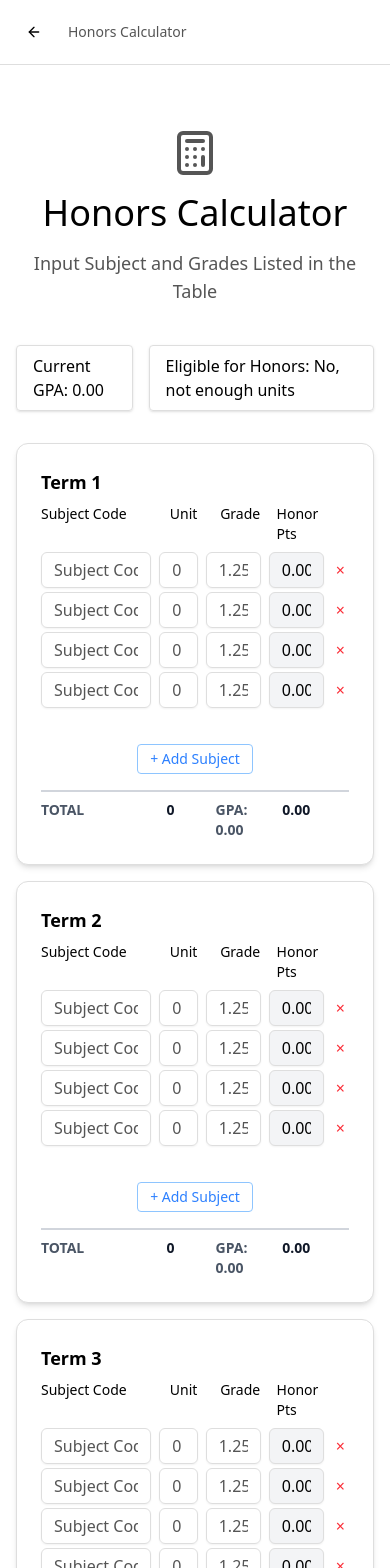
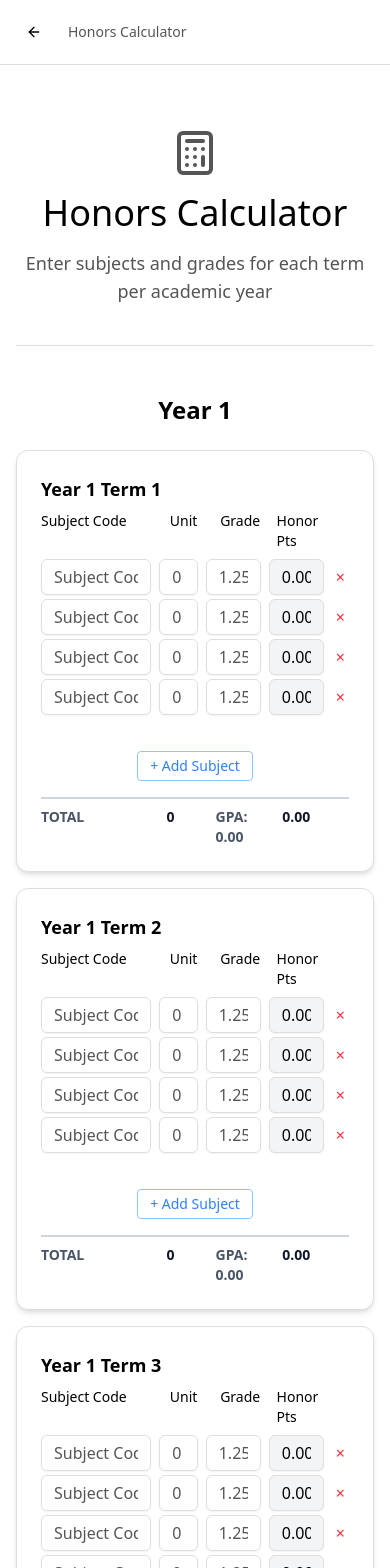
Before and after one commit to jpcsapc/APC-Honors-Checker, a Next.js app: page /honors in a window 390 px wide. Shown: the top 1568 px of the page. Built offline with nearby package versions, Linux system fonts and the light colour scheme.

Commit message:
feat: making honor calculator 4 years

```diff
--- a/src/app/honors/page.tsx
+++ b/src/app/honors/page.tsx
@@ -4,7 +4,6 @@ import { Button } from "@/components/ui/button";
 import { ArrowLeft, Calculator } from "lucide-react";
 import { TermTable } from '../../components/TermTable';
 import Link from "next/link";
-
 
 interface RowData {
   subjectCode: string;
@@ -13,17 +12,24 @@ interface RowData {
   honorPoints: number;
 }
 
+interface YearStats {
+  gpa: number;
+  totalUnits: number;
+  rGrades: number;
+  eligible: string;
+}
+
 export default function HonorsCalcu() {
   const [termsData, setTermsData] = React.useState<Record<string, RowData[]>>({});
-  const [currentGPA, setCurrentGPA] = React.useState("0.00");
-  const [eligibleForHonors, setEligibleForHonors] = React.useState("-");
+  const [yearStats, setYearStats] = React.useState<Record<string, YearStats>>({});
 
   const termsDataRef = React.useRef(termsData);
   termsDataRef.current = termsData;
 
+  // Load persisted data
   React.useEffect(() => {
     try {
-      const savedData = localStorage.getItem("termsData");
+      const savedData = localStorage.getItem("honorsTermsData");
       if (savedData) {
         const parsedData = JSON.parse(savedData);
         if (typeof parsedData === 'object' && !Array.isArray(parsedData) && parsedData !== null) {
@@ -31,12 +37,13 @@ export default function HonorsCalcu() {
         }
       }
     } catch (error) {
-      console.error("Failed to parse termsData from localStorage", error);
+      console.error("Failed to parse honorsTermsData from localStorage", error);
     }
   }, []);
 
+  // Persist on change
   React.useEffect(() => {
-    localStorage.setItem("termsData", JSON.stringify(termsData));
+    localStorage.setItem("honorsTermsData", JSON.stringify(termsData));
   }, [termsData]);
 
   const handleTermChange = React.useCallback((term: string, rows: RowData[]) => {
@@ -46,8 +53,15 @@ export default function HonorsCalcu() {
     }));
   }, []);
 
-  const termLayout = [["Term 1", "Term 2", "Term 3"]];
+  // 4x3 layout for Year 1–4
+  const tableLayout = [
+    ["Year 1 Term 1", "Year 1 Term 2", "Year 1 Term 3"],
+    ["Year 2 Term 1", "Year 2 Term 2", "Year 2 Term 3"],
+    ["Year 3 Term 1", "Year 3 Term 2", "Year 3 Term 3"],
+    ["Year 4 Term 1", "Year 4 Term 2", "Year 4 Term 3"],
+  ];
 
+  // Arrow-key navigation between tables
   const handleEdge = (
     direction: "up" | "down" | "left" | "right",
     fromTerm: string,
@@ -55,8 +69,8 @@ export default function HonorsCalcu() {
     fromCol: number
   ) => {
     const termsData = termsDataRef.current;
-    const termRowIndex = termLayout.findIndex(row => row.includes(fromTerm));
-    const termColIndex = termLayout[termRowIndex].indexOf(fromTerm);
+    const termRowIndex = tableLayout.findIndex(row => row.includes(fromTerm));
+    const termColIndex = tableLayout[termRowIndex]?.indexOf(fromTerm) ?? -1;
 
     let nextTermName = "";
     let nextCellRow = fromRow;
@@ -64,23 +78,23 @@ export default function HonorsCalcu() {
 
     if (direction === "left" && fromCol === 0) {
       if (termColIndex > 0) {
-        nextTermName = termLayout[termRowIndex][termColIndex - 1];
+        nextTermName = tableLayout[termRowIndex][termColIndex - 1];
         nextCellCol = 2; // Last editable column
       }
     } else if (direction === "right" && fromCol === 2) {
-      if (termColIndex < termLayout[termRowIndex].length - 1) {
-        nextTermName = termLayout[termRowIndex][termColIndex + 1];
+      if (termColIndex < tableLayout[termRowIndex].length - 1) {
+        nextTermName = tableLayout[termRowIndex][termColIndex + 1];
         nextCellCol = 0; // First column
       }
     } else if (direction === "up" && fromRow === 0) {
       if (termRowIndex > 0) {
-        nextTermName = termLayout[termRowIndex - 1][termColIndex];
+        nextTermName = tableLayout[termRowIndex - 1][termColIndex];
         const targetRows = termsData[nextTermName] || [];
         nextCellRow = Math.max(0, targetRows.length - 1);
       }
     } else if (direction === "down" && fromRow === (termsData[fromTerm]?.length || 0) - 1) {
-      if (termRowIndex < termLayout.length - 1) {
-        nextTermName = termLayout[termRowIndex + 1][termColIndex];
+      if (termRowIndex < tableLayout.length - 1) {
+        nextTermName = tableLayout[termRowIndex + 1][termColIndex];
         nextCellRow = 0;
       }
     }
@@ -103,69 +117,52 @@ export default function HonorsCalcu() {
     }
   };
 
-  const calculateHonors = React.useCallback(() => {
-    const termKeys = Object.keys(termsData);
-    if (termKeys.length === 0) {
-      setCurrentGPA("0.00");
-      setEligibleForHonors("-");
-      return;
-    }
+  // Recompute per-year GPA and eligibility whenever termsData changes
+  React.useEffect(() => {
+    const groupedByYear: Record<string, RowData[][]> = {};
+    Object.entries(termsData).forEach(([term, rows]) => {
+      if (!Array.isArray(rows)) return;
+      const year = term.split(' ').slice(0, 2).join(' '); // "Year X"
+      if (!groupedByYear[year]) groupedByYear[year] = [];
+      groupedByYear[year].push(rows);
+    });
 
-    const allTermStats = termKeys.map(term => {
-      const rows = termsData[term];
-      if (!Array.isArray(rows)) {
-        return { gpa: 0, totalHonorPoints: 0, totalUnits: 0, rGrades: 0 };
-      }
-      const validRows = rows.filter(row => {
+    const nextYearStats: Record<string, YearStats> = {};
+
+    Object.entries(groupedByYear).forEach(([year, termRows]) => {
+      const all = termRows.flat();
+      const valid = all.filter(row => {
+        if (!row) return false;
         const isNatSer = (row.subjectCode || '').toUpperCase().startsWith('NATSER');
         if (isNatSer) return false;
         return row.subjectCode.trim() !== '' && row.grade.trim() !== '' && row.unit > 0;
       });
 
-      if (validRows.length === 0) {
-        return { gpa: 0, totalHonorPoints: 0, totalUnits: 0, rGrades: 0 };
-      }
-
-      const totalHonorPoints = validRows.reduce((sum, row) => sum + row.honorPoints, 0);
-      const totalUnits = validRows.reduce((sum, row) => sum + Number(row.unit), 0);
-      const gpa = totalUnits > 0 ? totalHonorPoints / totalUnits : 0;
-      const rGrades = validRows.filter(row => row.grade.toUpperCase() === 'R').length;
-
-      return { gpa, totalHonorPoints, totalUnits, rGrades };
-    });
-
-    const totalGPA = allTermStats.reduce((sum, term) => sum + term.gpa, 0);
-    const averageGPA = totalGPA / allTermStats.length;
-
-    const totalUnits = allTermStats.reduce((sum, term) => sum + term.totalUnits, 0);
-    const hasEnoughUnits = totalUnits >= 36;
-
-    const totalRGrades = allTermStats.reduce((sum, term) => sum + term.rGrades, 0);
-    const hasTooManyRs = totalRGrades > 2;
-
-    setCurrentGPA(averageGPA.toFixed(2));
-
-    if (!hasEnoughUnits) {
-      setEligibleForHonors("No, not enough units");
+      if (valid.length === 0) {
+        nextYearStats[year] = { gpa: 0, totalUnits: 0, rGrades: 0, eligible: '-' };
         return;
       }
 
-    if (hasTooManyRs) {
-      setEligibleForHonors("No, more than 2 R grades");
-      return;
-    }
+      const totalHonorPoints = valid.reduce((sum, r) => sum + r.honorPoints, 0);
+      const totalUnits = valid.reduce((sum, r) => sum + Number(r.unit), 0);
+      const gpa = totalUnits > 0 ? totalHonorPoints / totalUnits : 0;
+      const rGrades = valid.filter(r => (r.grade || '').toUpperCase() === 'R').length;
 
-    if (averageGPA >= 3.0 && averageGPA <= 4.0) {
-      setEligibleForHonors("Yes");
-    } else {
-      setEligibleForHonors("No");
-    }
+      // Honors (per-year) criteria: >=36 units, <=2 R grades, GPA between 3.0 and 4.0
+      const hasEnoughUnits = totalUnits >= 36;
+      const hasTooManyRs = rGrades > 2;
+      let eligible: string;
+      if (!hasEnoughUnits) eligible = "No, not enough units";
+      else if (hasTooManyRs) eligible = "No, more than 2 R grades";
+      else if (gpa >= 3.0 && gpa <= 4.0) eligible = "Yes";
+      else eligible = "No";
+
+      nextYearStats[year] = { gpa, totalUnits, rGrades, eligible };
+    });
+
+    setYearStats(nextYearStats);
   }, [termsData]);
 
-  // Run calculation automatically when termStats change
-  React.useEffect(() => {
-    calculateHonors();
-  }, [calculateHonors]);
   return (
     <div className="min-h-screen bg-background">
       {/* Header */}
@@ -184,6 +181,7 @@ export default function HonorsCalcu() {
         </div>
       </header>
 
+
   {/* Main Content */}
   <main className="container mx-auto px-4 py-16">
         {/* Hero Section */}
@@ -191,45 +189,51 @@ export default function HonorsCalcu() {
           <div className="flex justify-center mb-4">
             <Calculator className="h-12 w-12 text-muted-foreground" />
           </div>
-          <h1 className="text-4xl font-normal text-foreground mb-4">
-            Honors Calculator
-          </h1>
-          <p className="text-muted-foreground text-lg">
-            Input Subject and Grades Listed in the Table
-          </p>
+          <h1 className="text-4xl font-normal text-foreground mb-4">Honors Calculator</h1>
+          <p className="text-muted-foreground text-lg">Enter subjects and grades for each term per academic year</p>
         </div>
+  <hr className="mb-10 border-border/100" />
 
-  {/* Level selector removed — subject selection is inline in the tables */}
-
-        {/* GPA Display */}
-        <div className="flex justify-center mt-8 gap-4">
-            <div className="border px-4 py-2 shadow-sm rounded">Current GPA: {currentGPA}</div>
-            <div className="border px-4 py-2 shadow-sm rounded">Eligible for Honors: {eligibleForHonors}</div>
-        </div>
-
-        {/* Tables */}
-         <div className="grid md:grid-cols-3 gap-4 mt-8 justify-center">
+        {/* Year Sections */}
+        {[1,2,3,4].map((yearNum) => {
+          const yearKey = `Year ${yearNum}`;
+          return (
+            <React.Fragment key={yearKey}>
+              <section className="mt-12">
+                <h2 className="text-2xl font-semibold mb-6 text-center">{yearKey}</h2>
+                <div className="grid md:grid-cols-3 gap-4 justify-center">
                   <TermTable
-              term="Term 1"
-              initialRows={termsData["Term 1"]}
+                    term={`${yearKey} Term 1`}
+                    initialRows={termsData[`${yearKey} Term 1`]}
                     onStatsChange={handleTermChange}
                     onEdge={handleEdge}
                   />
                   <TermTable
-              term="Term 2"
-              initialRows={termsData["Term 2"]}
+                    term={`${yearKey} Term 2`}
+                    initialRows={termsData[`${yearKey} Term 2`]}
                     onStatsChange={handleTermChange}
                     onEdge={handleEdge}
                   />
                   <TermTable
-              term="Term 3"
-              initialRows={termsData["Term 3"]}
+                    term={`${yearKey} Term 3`}
+                    initialRows={termsData[`${yearKey} Term 3`]}
                     onStatsChange={handleTermChange}
                     onEdge={handleEdge}
                   />
                 </div>
 
-        {/* Results update live as you edit terms; manual calculate button removed. */}
+                {/* Year Summary */}
+                {yearStats[yearKey] && (
+                  <div className="flex justify-center mt-4 gap-4">
+                    <div className="border px-4 py-2 shadow-sm rounded">Current GPA: {yearStats[yearKey].gpa.toFixed(2)}</div>
+                    <div className="border px-4 py-2 shadow-sm rounded">Eligible for Honors: {yearStats[yearKey].eligible}</div>
+                  </div>
+                )}
+              </section>
+              {yearNum < 4 && <hr className="my-12 border-border/100" />}
+            </React.Fragment>
+          );
+        })}
 
         {/* Footer */}
         <footer className="border-t pt-8 mt-16">
```
Lines whose indentation alone changed are shown as unchanged.
